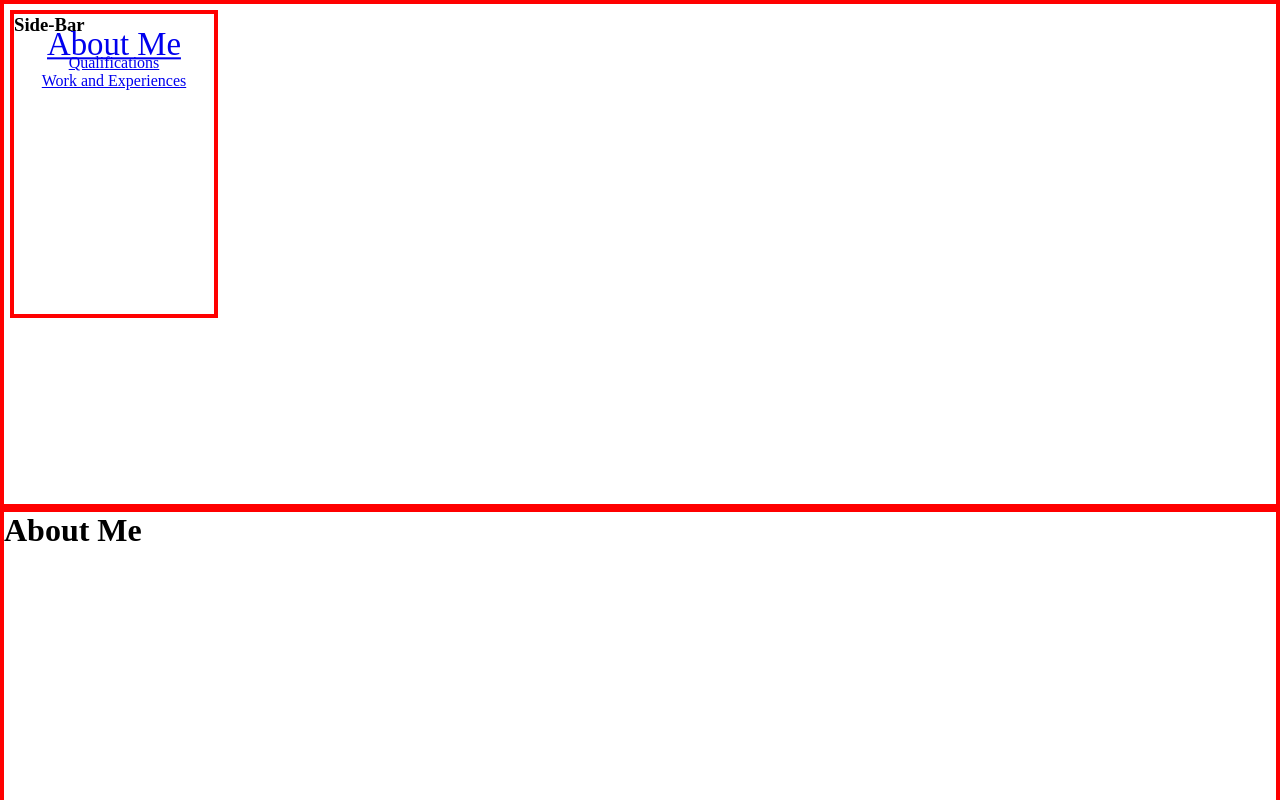
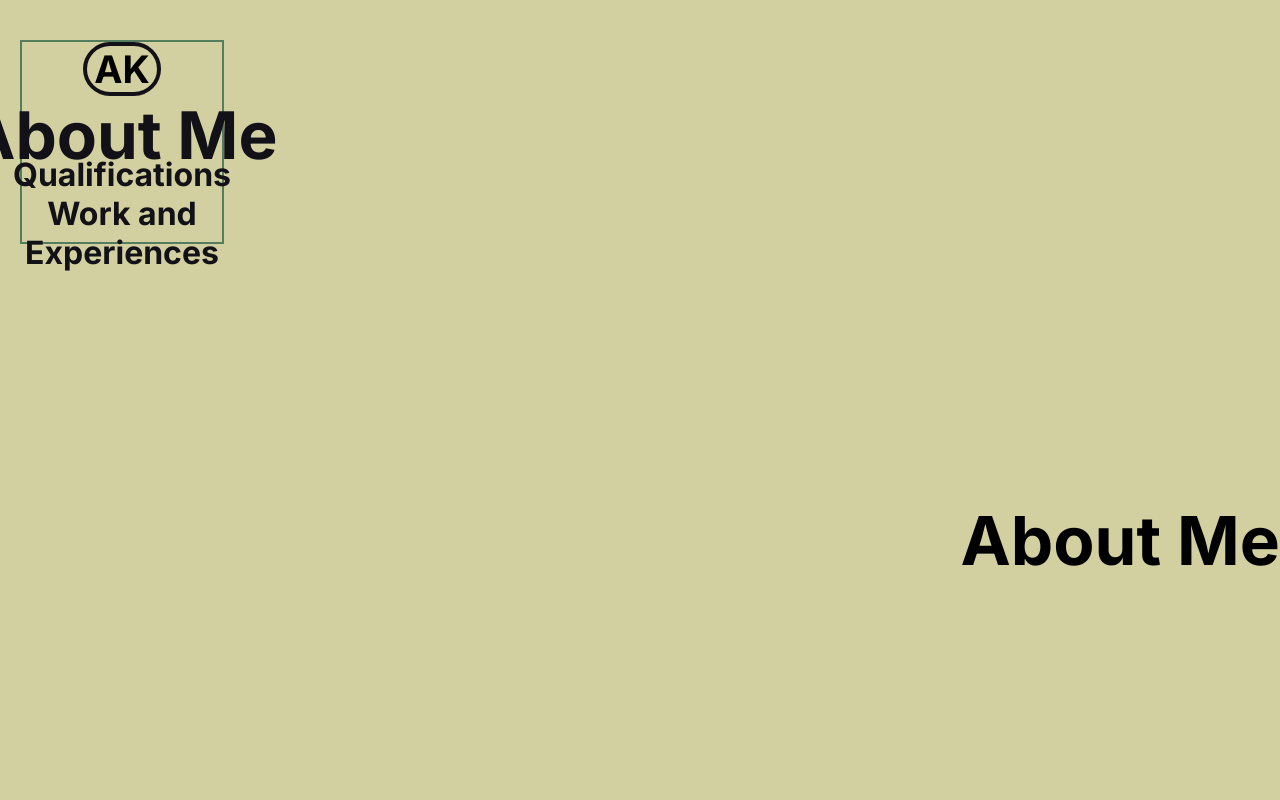
Before and after one commit to Kawish-Raj/arun-kumar-portfolio, a React (Vite) app: page / in a window 1280 px wide. Shown: the top 800 px of the page. Built offline with nearby package versions, Linux system fonts and the light colour scheme.

Commit message:
made some style changes to the side bar have to change the transition style

```diff
--- a/src/App.css
+++ b/src/App.css
@@ -5,5 +5,6 @@
 
 .homeComponent {
     height: 500px;
-    border: red solid 4px;
+    /* border: red solid 4px; */
+    text-align: right;
 }
--- a/src/components/SideBar.jsx
+++ b/src/components/SideBar.jsx
@@ -3,7 +3,7 @@ import styles from '../css-components/SideBar.module.css';
 export default function SideBar({isMainContent}){
     return(
         <div className={`global-SideBar homeComponent ${styles.sideBar}`}>
-            <h3>Side-Bar</h3>
+            <h3>AK</h3>
             <ul>
                 <li className={isMainContent === "about me" ?
                     `${styles.fadeIn}`: ''}><a href='#about-id'>About Me</a></li>
--- a/src/css-components/SideBar.module.css
+++ b/src/css-components/SideBar.module.css
@@ -1,19 +1,25 @@
 .sideBar {
-    height: 300px;
+    height: 200px;
     width: 200px;
     position:fixed;
-    top:10px;
-    left: 10px;
+    top:40px;
+    left: 20px;
+    border: var(--primary) solid 2px;
+    text-align: center;
+    display: flex;
+    flex-direction: column;
+    align-items: center;
 }
 
 .sideBar ul {
     list-style: none;
     padding:0px;
+    margin-top: 20px;
 }
 
 .sideBar li {
     transition: transform 0.2s ease-out;
-    text-align: center
+    margin: 0px 6px 0px 6px;
 }
 
 .sideBar li:hover {
@@ -24,3 +30,16 @@
 .fadeIn {
     transform: scale(2.05);
 }
+
+.sideBar a {
+    color:var(--text);
+    text-decoration: none;
+    font-size: 32px;
+    font-weight: bold;
+}
+
+.sideBar h3 {
+    border: var(--text) solid 4px;
+    border-radius: 30px;
+    width: 70px;
+}
--- a/src/index.css
+++ b/src/index.css
@@ -67,6 +67,43 @@ button:focus-visible {
   }
 } */
 
+@import url('https://fonts.googleapis.com/css?family=Inter:700|Inter:400');
+
+body {
+  font-family: 'Inter';
+  font-weight: 400;
+}
+
+h1, h2, h3, h4, h5 {
+  font-family: 'Inter';
+  font-weight: 700;
+}
+
+html {font-size: 100%;} /* 16px */
+
+h1 {font-size: 4.210rem; /* 67.36px */}
+
+h2 {font-size: 3.158rem; /* 50.56px */}
+
+h3 {font-size: 2.369rem; /* 37.92px */}
+
+h4 {font-size: 1.777rem; /* 28.48px */}
+
+h5 {font-size: 1.333rem; /* 21.28px */}
+
+small {font-size: 0.750rem; /* 12px */}
+
+:root {
+  --text: #111117;
+  --background: #D2D0A0;
+  --primary: #537D5D;
+  --secondary: #9EBC8A;
+  --accent: #73946B;
+
+  background-color: var(--background);
+
+}
+
 * {
   margin: 0;
 }
```
